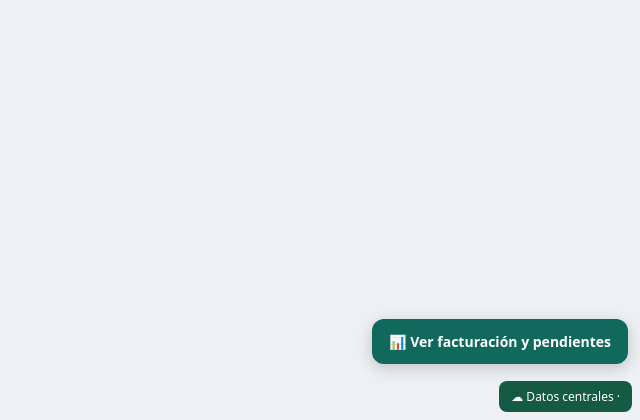
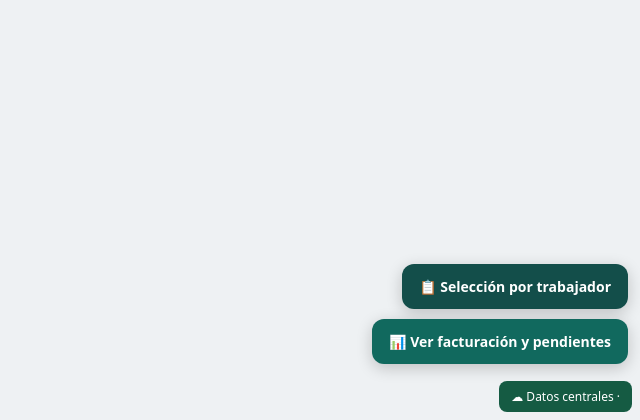
Before and after one commit to gabrielaaa1205-dotcom/pepsico, a Flask app: template templates/app.html in a window 1280 px wide. Shown: the part 380-800 px from the top of the page, without its empty margins (640-1280 px from the left). Run offline with Flask 3, Linux system fonts and the light colour scheme; the template is opened without the code that fills it, so the values that code supplies are empty; parts of the project's set-up code (start-up, migrations or seed data) failed here and were passed over; some libraries are stand-ins or nearby versions.

Commit message:
Link worker selection incident reporting from main CIANSE dashboard

```diff
--- a/templates/app.html
+++ b/templates/app.html
@@ -1201,5 +1201,6 @@ render();
 }
 
 </script>
+<a href="/seleccion-trabajadores" aria-label="Reportes de selección por trabajador" style="position:fixed;bottom:111px;right:12px;background:#134e4a;color:#fff;text-decoration:none;padding:13px 17px;border-radius:12px;font:600 14px system-ui;box-shadow:0 4px 16px #0003;z-index:9999">📋 Selección por trabajador</a>
 <a href="/facturacion-kardex" aria-label="Abrir facturación PepsiCo" style="position:fixed;bottom:56px;right:12px;background:#11695e;color:#fff;text-decoration:none;padding:13px 17px;border-radius:12px;font:600 14px system-ui;box-shadow:0 4px 16px #0003;z-index:9999">📊 Ver facturación y pendientes</a>
 <div id="cloud-indicator" style="position:fixed;bottom:8px;right:8px;background:#155b43;color:white;padding:7px 12px;border-radius:8px;z-index:9999;font:12px system-ui">☁ Datos centrales · {{cloud_username}}{% if cloud_role == 'admin' %} · <a style="color:white" href="/admin/users">Usuarios</a>{% endif %}</div></body></html>
```
